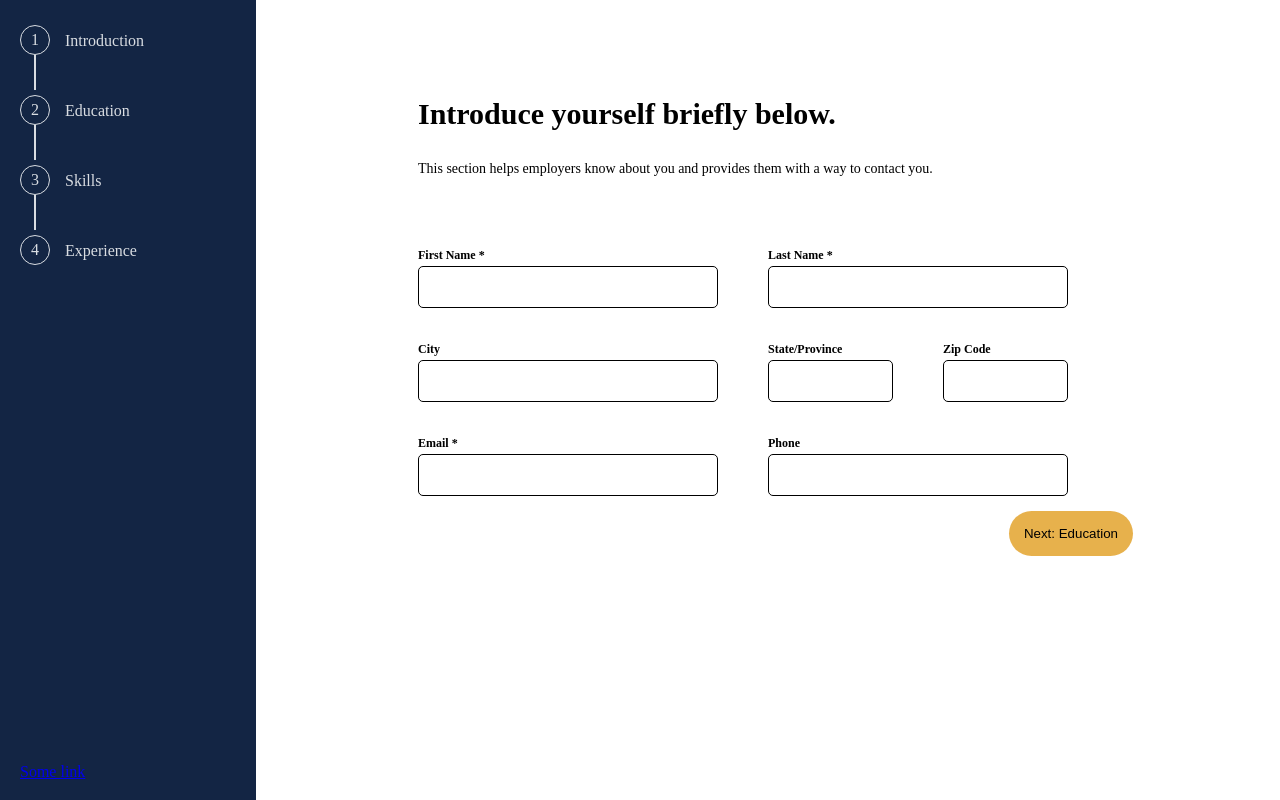
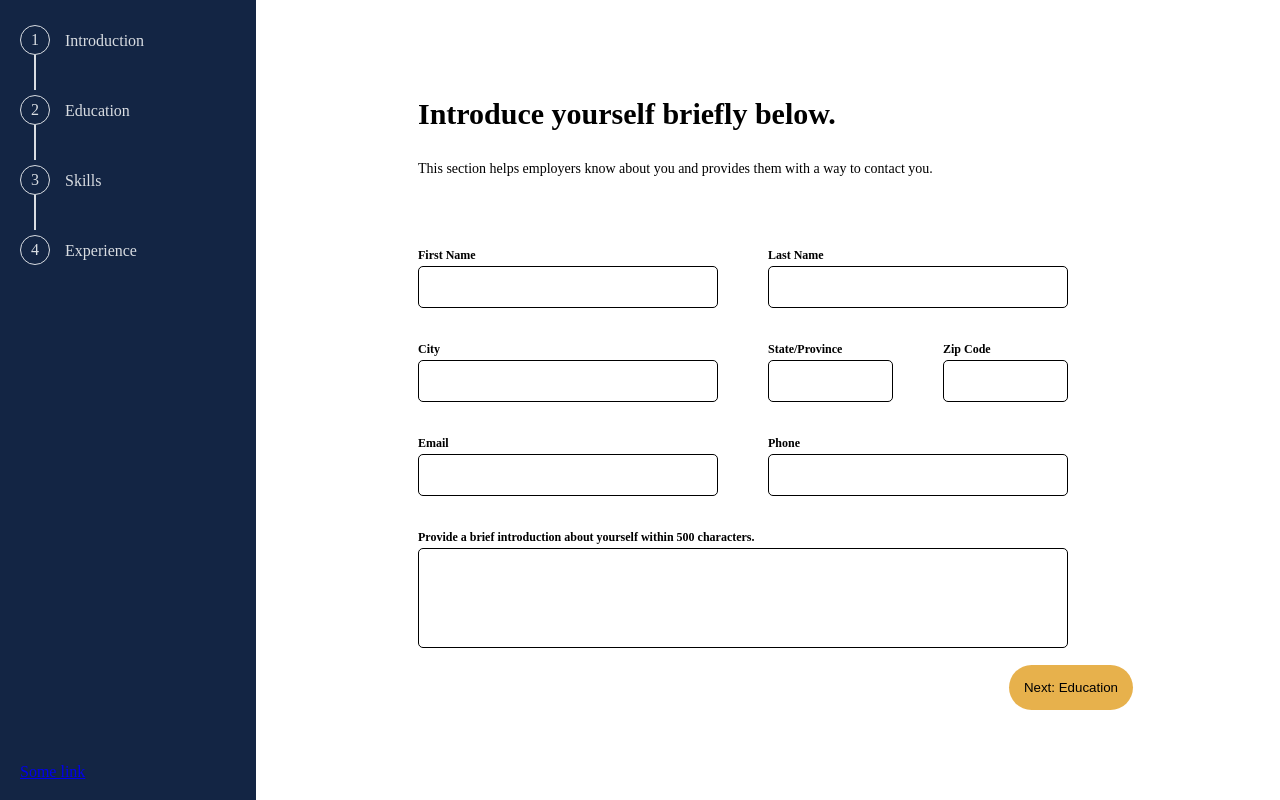
Before and after one commit to mjnchy/cv_application, a React (Vite) app: page / in a window 1280 px wide. Built offline with nearby package versions, Linux system fonts and the light colour scheme.

Commit message:
Added the text area component to the FieldComponents.jsx file and implemented it into the introduction page along with some additional style changes. The cv object now also an 'intro' property.

```diff
--- a/src/components/form/FieldComponents.jsx
+++ b/src/components/form/FieldComponents.jsx
@@ -1,10 +1,17 @@
-function Field({ id, labelText, inputType="text", name, value }) {
+function Field({ id, name, labelText, inputType="text", value }) {
   return (
     <div className="field">
       <label className="field-label" htmlFor={id}>{labelText}</label>
       <input className="field-input" id={id} type={inputType} name={name} defaultValue={value} />
     </div>
   );
+};
+
+function Textarea({ id, name, labelText, value, maxLength }) {
+  return <div className="field text-area-container">
+    <label className="field-label" htmlFor={id}>{labelText}</label>
+    <textarea className="text-area" id={id} maxLength={maxLength} name={name} defaultValue={value} />
+  </div>
 };
 
 function Dropdown({ id, children, isActive, toggleActive, value, setValue }) {
@@ -34,9 +41,9 @@ function Dropdown({ id, children, isActive, toggleActive, value, setValue }) {
 
   return <div className="dropdown" onClick={toggleActive}>
     <input className="dropdown-value" tabIndex={-1} placeholder={placeHolders[index]} name={name} value={value} onChange={() => {}} />
-    <button className="fa-solid fa-caret-down dropdown-icon"></button>
+    <button className={`fa-solid ${isActive && "fa-caret-up" || "fa-caret-down"} dropdown-icon`}></button>
     {isActive && <ul className="dropdown-list">{li}</ul>}
   </div>
 };
 
-export { Field, Dropdown };
+export { Field, Dropdown, Textarea };
--- a/src/components/form/Form.jsx
+++ b/src/components/form/Form.jsx
@@ -1,5 +1,5 @@
 import { useState } from "react";
-import { Dropdown, Field } from "./FieldComponents";
+import { Dropdown, Field, Textarea } from "./FieldComponents";
 
 const options = {
   months: [
@@ -21,17 +21,33 @@ const options = {
 const cv = localStorage.getItem("cv") ? JSON.parse(localStorage.getItem("cv")) : {
   name: { first: "", last: "" },
   address: { city: "", region: "", zip: "" },
-  contact: { email: "", phone: ""},
+  contact: { email: "", phone: ""}, intro: "",
   schools: [], skills: [], experience: []
 };
 
 function Form({ onSubmit }) {
   const [segment, setSegment] = useState(0);
   const segments = [
-    [ <Introduction name={cv.name} address={cv.address} contact={cv.contact} />, "Introduction", () => updateCV(false) ],
-    [ <Education arr={cv.schools} cnt={cv.schools.length - 1} />, "Education", () => updateCV(true, "schools", "school") ],
-    [ <Skills arr={cv.skills} cnt={cv.skills.length - 1} />, "Skills", () => updateCV(true, "skills", "skill") ],
-    [ <Experience arr={cv.experience} cnt={cv.experience.length - 1} />, "Work Experience", () => updateCV(true, "experience", "work") ]
+    [
+      <Introduction name={cv.name} address={cv.address} contact={cv.contact} intro={cv.intro} />,
+      "Introduction",
+      () => updateCV(false)
+    ],
+    [
+      <Education arr={cv.schools} cnt={cv.schools.length - 1} />,
+      "Education",
+      () => updateCV(true, "schools", "school")
+    ],
+    [
+      <Skills arr={cv.skills} cnt={cv.skills.length - 1} />,
+      "Skills",
+      () => updateCV(true, "skills", "skill")
+    ],
+    [
+      <Experience arr={cv.experience} cnt={cv.experience.length - 1} />,
+      "Work Experience",
+      () => updateCV(true, "experience", "work")
+    ]
   ];
 
   function updateCV(iterable, type, str) {
@@ -113,7 +129,7 @@ function Form({ onSubmit }) {
   );
 };
 
-function Introduction({ name, address, contact }) {
+function Introduction({ name, address, contact, intro }) {
   return (
     <div className="form-page">
       <div className="form-welcome">
@@ -125,21 +141,30 @@ function Introduction({ name, address, contact }) {
 
       <div className="introduction form-container">
         <div className="name form-section">
-          <Field id="first-name" labelText="First Name *" name="first" value={name.first} />
-          <Field id="last-name" labelText="Last Name *" name="last"  value={name.last} />
+          <Field id="first-name" name="first" labelText="First Name" value={name.first} />
+          <Field id="last-name" name="last" labelText="Last Name" value={name.last} />
         </div>
 
         <div className="location form-section">
-          <Field id="city" labelText="City" name="city" value={address.city} />
+          <Field id="city" name="city" labelText="City" value={address.city} />
           <div className="form-sub-section">
-            <Field id="region" labelText="State/Province" name="region" value={address.region} />
-            <Field id="zip" labelText="Zip Code" name="zip" value={address.zip} />
+            <Field id="region" name="region" labelText="State/Province" value={address.region} />
+            <Field id="zip" name="zip" labelText="Zip Code" value={address.zip} />
           </div>
         </div>
 
         <div className="contact form-section">
-          <Field id="email" labelText="Email *" name="email" value={contact.email} />
-          <Field id="phone" labelText="Phone" name="phone" value={contact.phone} />
+          <Field id="email" name="email" labelText="Email" value={contact.email} />
+          <Field id="phone" name="phone" labelText="Phone" value={contact.phone} />
+        </div>
+
+        <div className="self-intro form-section">
+          <Textarea
+            id="intro"
+            name="intro"
+            labelText="Provide a brief introduction about yourself within 500 characters."
+            maxLength={500}
+            value={intro} />
         </div>
       </div>
     </div>
--- a/src/styles.css
+++ b/src/styles.css
@@ -136,6 +136,11 @@
   margin: 15px auto;
 }
 
+.field.text-area-container {
+  flex: 2;
+  max-width: 100%;
+}
+
 .form-sub-section {
   margin: 0 auto;
 }
@@ -146,7 +151,7 @@
   margin: 5px auto;
 }
 
-.field-input, .dropdown {
+.field-input, .dropdown, .text-area {
   width: 100%;
   height: 25px;
   padding: 20px 10px;
@@ -154,7 +159,13 @@
   border-radius: 5px;
 }
 
-.field-input:focus {
+.text-area {
+  resize: none;
+  height: 100px;
+  padding: 5px 10px;
+}
+
+.field-input:focus, .text-area:focus {
   border: 1px solid var(--highlight);
 }
 
```
